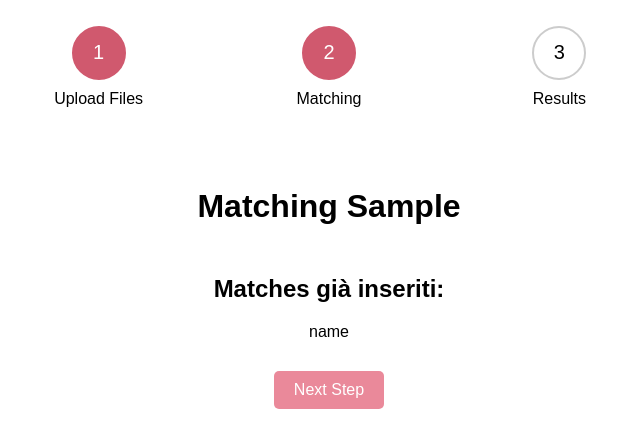
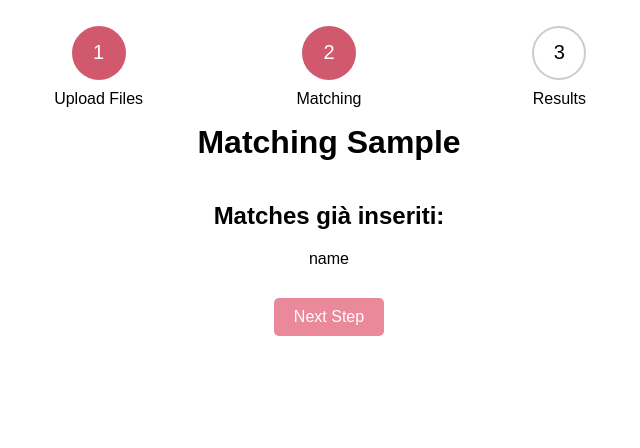
Before and after one commit to elisacatena/ProgettoFinale-idd, a Flask app: template final/templates/matching.html in a window 1280 px wide. Shown: the top 448 px of the page, without its empty margins (311-951 px from the left). Run offline with Flask 3, Linux system fonts and the light colour scheme; the template is opened without the code that fills it: most values are stand-ins (such as "Sample title", 1, 10 or a date in 2020); parts of the project's set-up code (start-up, migrations or seed data) failed here and were passed over.

Commit message:
Piccole modifiche

```diff
--- a/final/app.py
+++ b/final/app.py
@@ -2,7 +2,6 @@ import json
 import os
 from flask import Flask, jsonify, redirect, render_template, request, url_for, send_file
 import pandas as pd
-from valentine import valentine_match, valentine_metrics
 from valentine.algorithms import Coma
 from schema_matching import SchemaMatching
 import csv
--- a/final/schema_matching.py
+++ b/final/schema_matching.py
@@ -1,9 +1,7 @@
 import os
 import pandas as pd
-from valentine import valentine_match, valentine_metrics
-from valentine.algorithms import Coma
+from valentine import valentine_match
 import pprint as pp
-import csv
 
 class SchemaMatching:
 
--- a/final/static/css/matchingPage.css
+++ b/final/static/css/matchingPage.css
@@ -65,7 +65,7 @@ li::before {
 
 h1 {
   text-align: center;
-  margin-top: 5%;
+  margin-top: 2%;
 }
 
 form {
@@ -74,6 +74,7 @@ form {
   margin: 20px auto;
   width: 50%;
   background-color: #f0f0f0;
+  margin-bottom: 0;
 }
 
 form button[type="submit"] {
@@ -119,17 +120,23 @@ form button[type="submit"]:hover {
 
 /* Stile per il contenitore dei nuovi elementi */
 .new-elements-container {
-  margin-top: 50px; /* Regola il margine superiore a piacere */
   text-align: center; /* Allinea il testo al centro orizzontalmente */
+  display: flex;
+  flex-direction: column;
+  align-items: center;
 }
 
 /* Stile per la lista delle chiavi */
 .keys-list {
   list-style: none; /* Rimuove i punti elenco */
   padding: 0; /* Rimuove il padding predefinito */
+  width: 55%;
+  display: flex;
+  flex-wrap: wrap;
 }
 
 /* Stile per gli elementi della lista */
 .keys-list li {
   margin-bottom: 10px; /* Spazio tra gli elementi */
+  width: 20%;
 }
--- a/final/static/unused.csv
+++ b/final/static/unused.csv
@@ -1,2 +1,2 @@
-URL,ID,Company ID,Company Status,Registration Date,Incorporation Date,Dissolution Date,Office Address,stock,sector,price,founded,founders,headquarters,key_people,services,revenue,operating_income,total_assets,number_of_employees,website
-https://find-and-update.company-information.service.gov.uk/company/11790215,1,11790215,Active,nan,28 January 2019,nan,38SpringfieldRoad Gillingham Kent England ME71YJ,AAPL,Technology,130.0,['July 2017'],"[' (""CZ"")', 'Yi He']",[],[],[],['US$'],[],[],[],"['www', '.binance', '.com']"
+Headquarter,Ownership,Foundation Year,company,valuation,datejoined,city,selectinvestors,code,rank,marketcap,sharePrice,change(1day),change(1year),categories
+"Mumbai, Maharashtra, India",Public,1968 (55 yrs old),ByteDance,$140,4/7/2017,Beijing,"Sequoia Capital China, SIG Asia Investments, Sina Weibo, Softbank Group",AAPL,1,$2.242 T,$140.94,-1.38%,-17.67%,"['Tech', 'Software', 'Dowjones', 'TechHardware', 'Electronics']"
--- a/final/templates/matching.html
+++ b/final/templates/matching.html
@@ -37,7 +37,7 @@
             </li>
         </ul>
     </div>
-    <h1>Matching {{i}}</h1>
+    <h1 style="margin-top:0;">Matching {{i}}</h1>
     <div class="new-elements-container">
         <h2>Matches già inseriti:</h2>
         <ul class="keys-list">
--- a/main_blocking.py
+++ b/main_blocking.py
@@ -2,12 +2,7 @@ import json
 import re
 import pandas as pd
 import multiprocessing as mp
-import numpy as np
 from recordLinkage.record_linkage import RecordLinkageClass
-import country_converter as coco
-from schema_matching import SchemaMatching
-
-
 
 def recordLinkageFromBlocking():
 
--- a/recordLinkage/main_recordlinkage.py
+++ b/recordLinkage/main_recordlinkage.py
@@ -1,4 +1,3 @@
-import multiprocessing
 import json
 import pandas as pd
 from multiprocessing import Manager, Pool, cpu_count, Lock
--- a/recordLinkage/record_linkage.py
+++ b/recordLinkage/record_linkage.py
@@ -1,9 +1,7 @@
 import recordlinkage
 import pandas as pd
-from recordlinkage.preprocessing import clean
 from recordlinkage.index import Full
 import json
-import multiprocessing
 
 class RecordLinkageClass:
 
--- a/schema_matching.py
+++ b/schema_matching.py
@@ -1,10 +1,8 @@
 import json
 import os
 import pandas as pd
-from valentine import valentine_match, valentine_metrics
-from valentine.algorithms import Coma
+from valentine import valentine_match
 import pprint as pp
-import csv
 
 class SchemaMatching:
 
--- a/starter/main.py
+++ b/starter/main.py
@@ -1,8 +1,6 @@
 import os
 import pandas as pd
-from valentine import valentine_match, valentine_metrics
 from valentine.algorithms import Coma
-import pprint as pp
 import csv
 from schema_matching import SchemaMatching
 from starter.convert_toCSV import ConvertToCSVFileClass
```
Also changed, not shown: stats/record_linkage_stats.py (+2 -8 lines).
